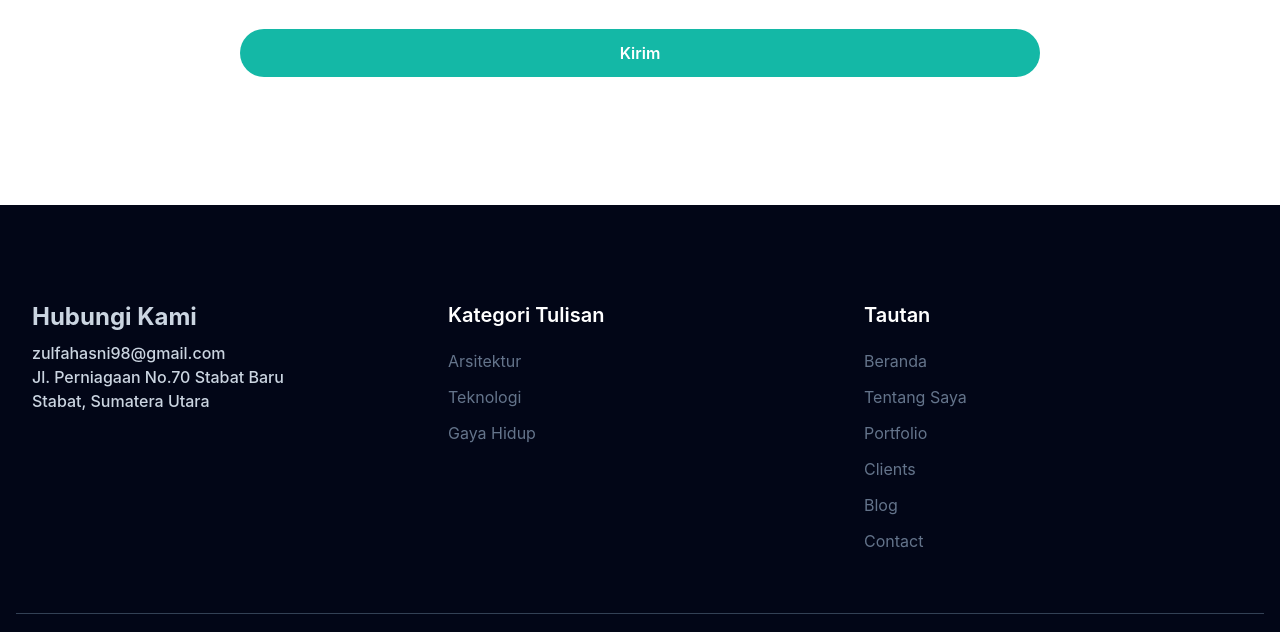
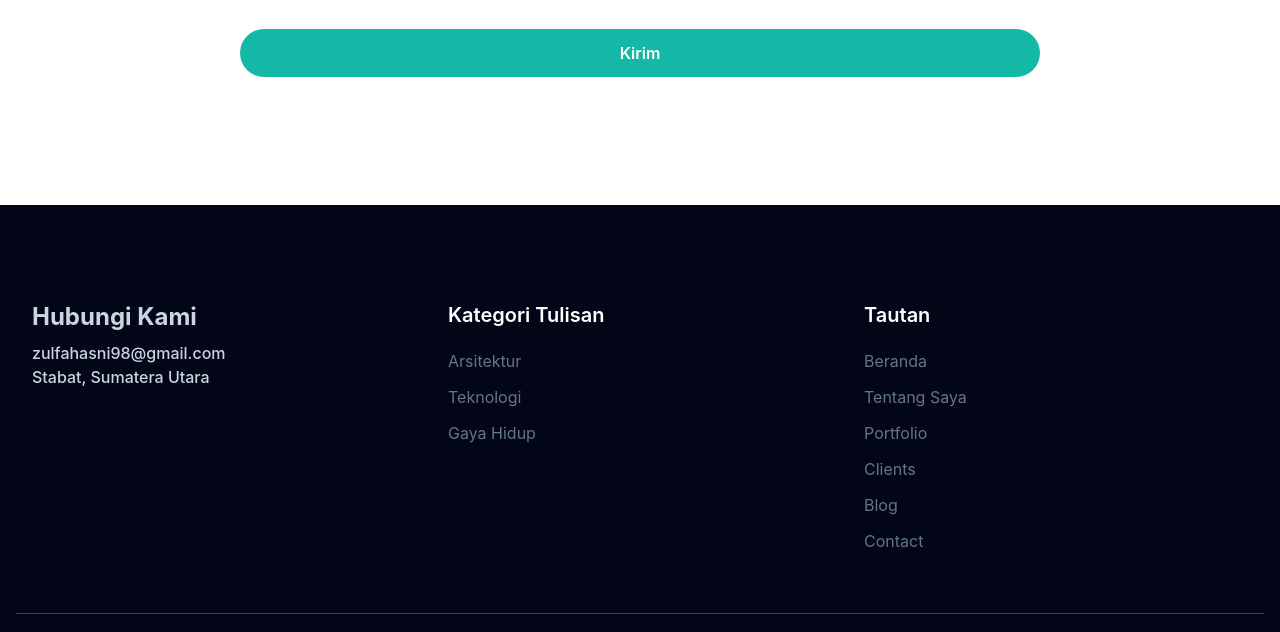
Before and after one commit to zulfahasni/portofolio, a website: page index.html in a window 1280 px wide. Shown: the part 4299-4931 px from the top of the page. Drawn offline with Linux system fonts and the light colour scheme.

Commit message:
update alamat

```diff
--- a/index.html
+++ b/index.html
@@ -605,7 +605,6 @@
             <!-- <h2 class="font-bold text-4xl text-white mb-5">WPU</h2> -->
             <h3 class="font-bold text-2xl mb-2">Hubungi Kami</h3>
             <p>zulfahasni98@gmail.com</p>
-            <p>Jl. Perniagaan No.70 Stabat Baru</p>
             <p>Stabat, Sumatera Utara</p>
           </div>
           <div class="w-full px-4 mb-12 md:w-1/3">
```
